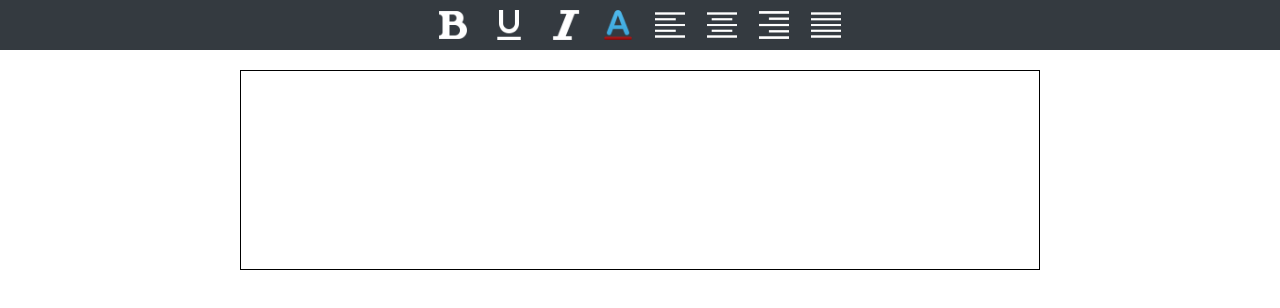
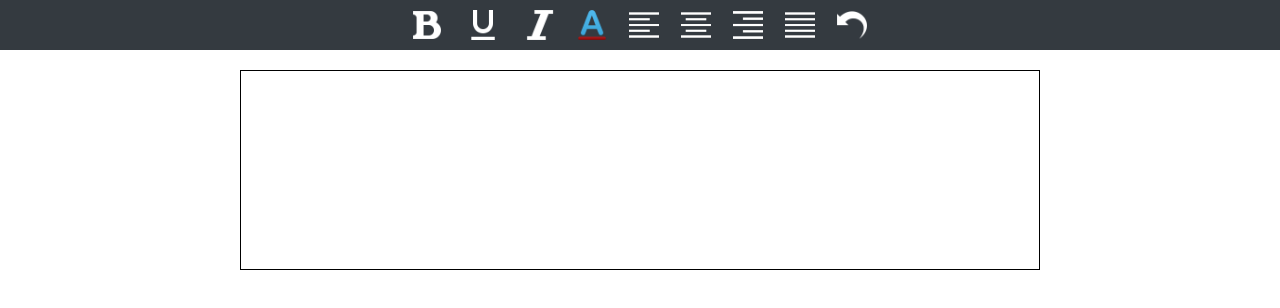
Before and after one commit to SanthushyaaJayathilleka/new-editor, a plain HTML site: page index.html in a window 1280 px wide. Drawn offline with nearby package versions, Linux system fonts and the light colour scheme.

Commit message:
this is undo

```diff
--- a/index.html
+++ b/index.html
@@ -72,7 +72,9 @@
                 <img src="Resources/justify.png" width="30">
             </button>
 
-
+            <button class="undo" onclick="undo()">
+                <img src="Resources/undo-4-32.png" width="30">
+            </button>
 
 
         </div>
```
